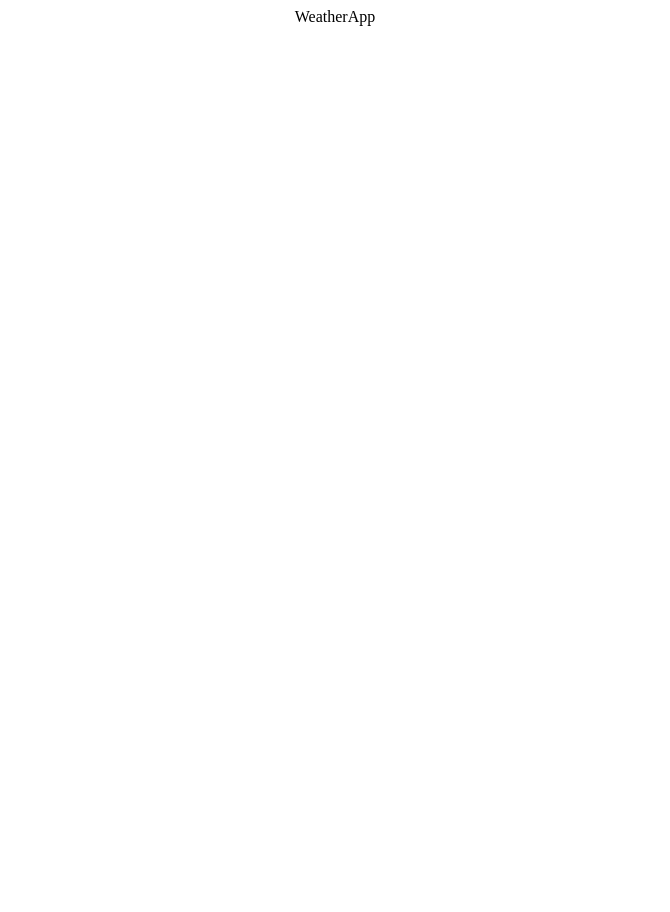
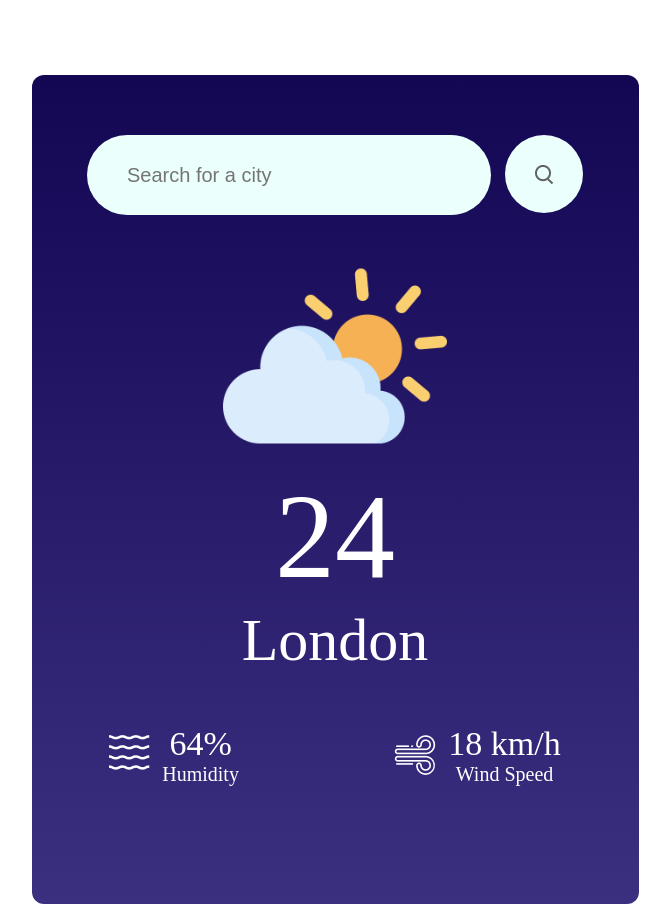
Before and after one commit to Jasleenkaur1998/Weather-App, a React (Create React App) app: page / in a window 1280 px wide. Shown: the whole page, without its empty margins (305-975 px from the left). Before the commit the page ends 800 px from the top, so only its background shows below. Built offline with nearby package versions, Linux system fonts and the light colour scheme; the HTML template or start-up script is replaced by a standard one.

Commit message:
Adding the styling to the elements

```diff
--- a/src/components/Weather App/weatherApp.css
+++ b/src/components/Weather App/weatherApp.css
@@ -0,0 +1,91 @@
+.container {
+    width:  607px;
+    height: 829px;
+    margin: auto;
+    margin-top: 75px;
+    border-radius: 12px;
+    background-image: linear-gradient(180deg, #130754 0%, #3b2f80 100%);
+}
+
+.top-bar {
+    display: flex;
+    justify-content: center;
+    gap: 14px;
+    padding-top: 60px;
+}
+
+.top-bar input {
+    display: flex;
+    width: 362px;
+    height:78px;
+    background: #ebfffc;
+    border: none;
+    outline: none;
+    border-radius: 40px;
+    padding-left: 40px;
+    color: #626262;
+    font-size: 20px;
+    font-weight: 400px;
+}
+
+.search-icon {
+    display: flex;
+    justify-content: center;
+    align-items: center;
+    width: 78px;
+    height: 78px;
+    background: #ebfffc;
+    border-radius: 50%;
+    cursor: pointer;
+}
+
+.weather-image {
+    margin-top: 29px;
+    display: flex;
+    justify-content: center;
+}
+
+.weather-temp {
+    display: flex;
+    justify-content: center;
+    color: white;
+    font-size: 120px;
+    font-weight: 400px;
+}
+
+.weather-location {
+    display: flex;
+    justify-content: center;
+    color: white;
+    font-size: 60px;
+    font-weight: 400;
+}
+
+.data-container {
+    margin-top: 50px;
+    color: white;
+    display: flex;
+    justify-content: center;
+}
+
+.element {
+    margin: auto;
+    display: flex;
+    align-items: flex-start;
+    gap: 12px;
+}
+
+.data {
+    font-size: 34px;
+    font-weight: 400;
+}
+
+.text {
+    font-size: 20px;
+    font-weight: 400;
+}
+
+.icon {
+    margin-top: 10px;
+
+}
--- a/src/components/Weather App/weatherApp.jsx
+++ b/src/components/Weather App/weatherApp.jsx
@@ -1,18 +1,47 @@
-import React from 'react'
-import './weatherApp.css'
-// import search_icon from '../../Assets/search_icon.svg'
-// import clear_icon from '../../Assets/location_icon.svg'
-// import cloud_icon from '../../Assets/cloud_icon.svg'
-// import rain_icon from '../../Assets/rain_icon.svg'
-// import snow_icon from '../../Assets/snow_icon.svg'
-// import wind_icon from '../../Assets/thunder_icon.svg'
-// import drizzle_icon from '../../Assets/drizzle_icon.svg'
-// import humidity_icon from '../../Assets/humidity_icon.svg'
-
+import React from "react";
+import "./weatherApp.css";
+import search_icon from "../Assets/search.png";
+import cloud_icon from "../Assets/cloud.png";
+import wind_icon from '../Assets/wind.png'
+import humidity_icon from '../Assets/humidity.png'
 
 function WeatherApp() {
   return (
-    <div>WeatherApp</div>
+    <div className="container">
+      <div className="top-bar">
+        <input
+          type="text"
+          className="city-input"
+          placeholder="Search for a city"
+        />
+        <div className="search-icon">
+          <img src={search_icon} alt="search icon" />
+        </div>
+      </div>
+      <div>
+        <div className="weather-image">
+          <img src={cloud_icon} alt="weather icon" />
+        </div>
+      </div>
+      <div className="weather-temp">24</div>
+      <div className="weather-location">London</div>
+      <div className="data-container">
+        <div className="element">
+          <img src={humidity_icon} alt="" className="icon" />
+          <div className="data">
+            <div className="humidity-percentage">64%</div>
+            <div className="text">Humidity</div>
+          </div>
+        </div>
+        <div className="element">
+          <img src={wind_icon} alt="" className="icon" />
+          <div className="data">
+            <div className="humidity-percentage">18 km/h</div>
+            <div className="text">Wind Speed</div>
+          </div>
+        </div>
+      </div>
+    </div>
   )
 }
 
```
